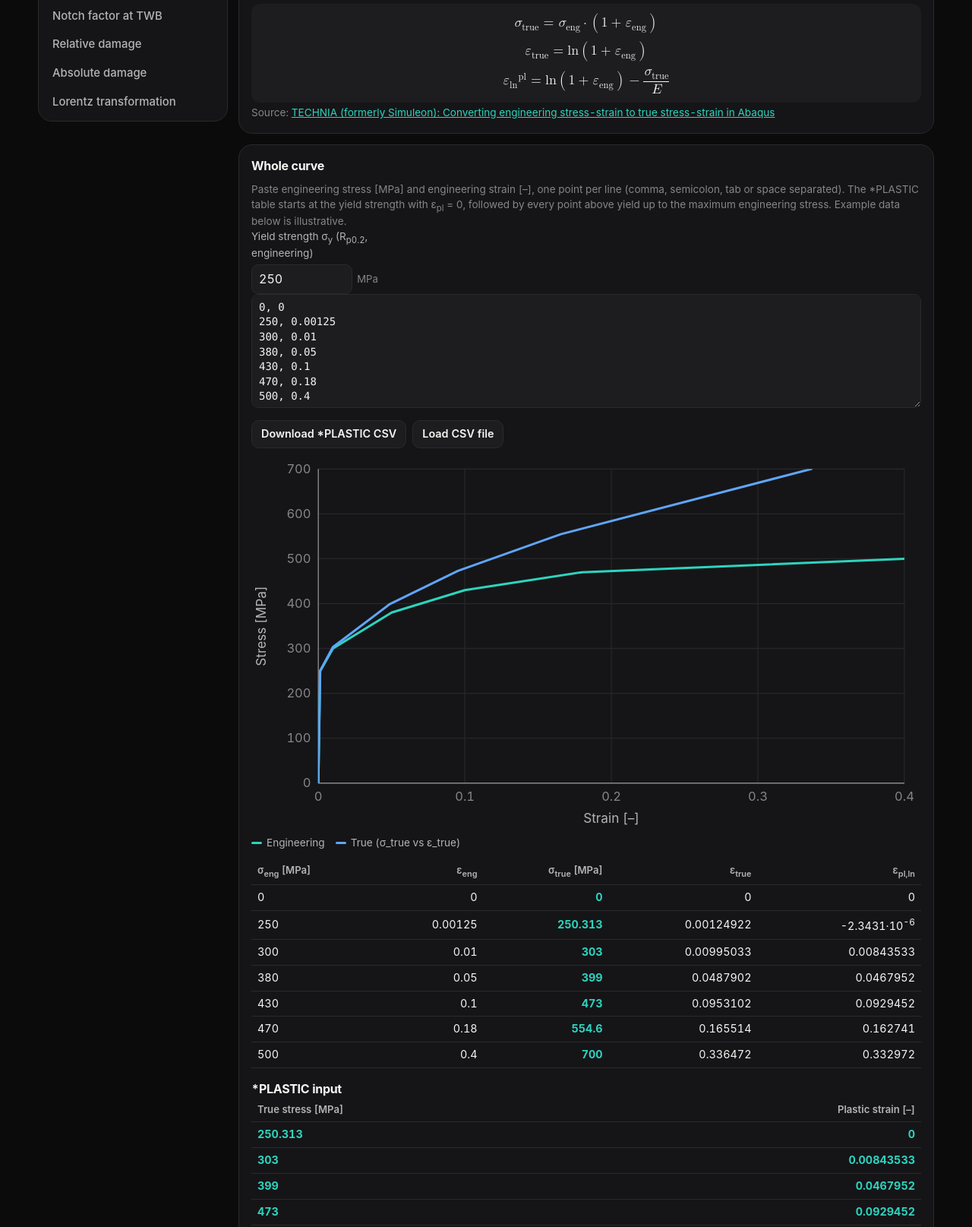
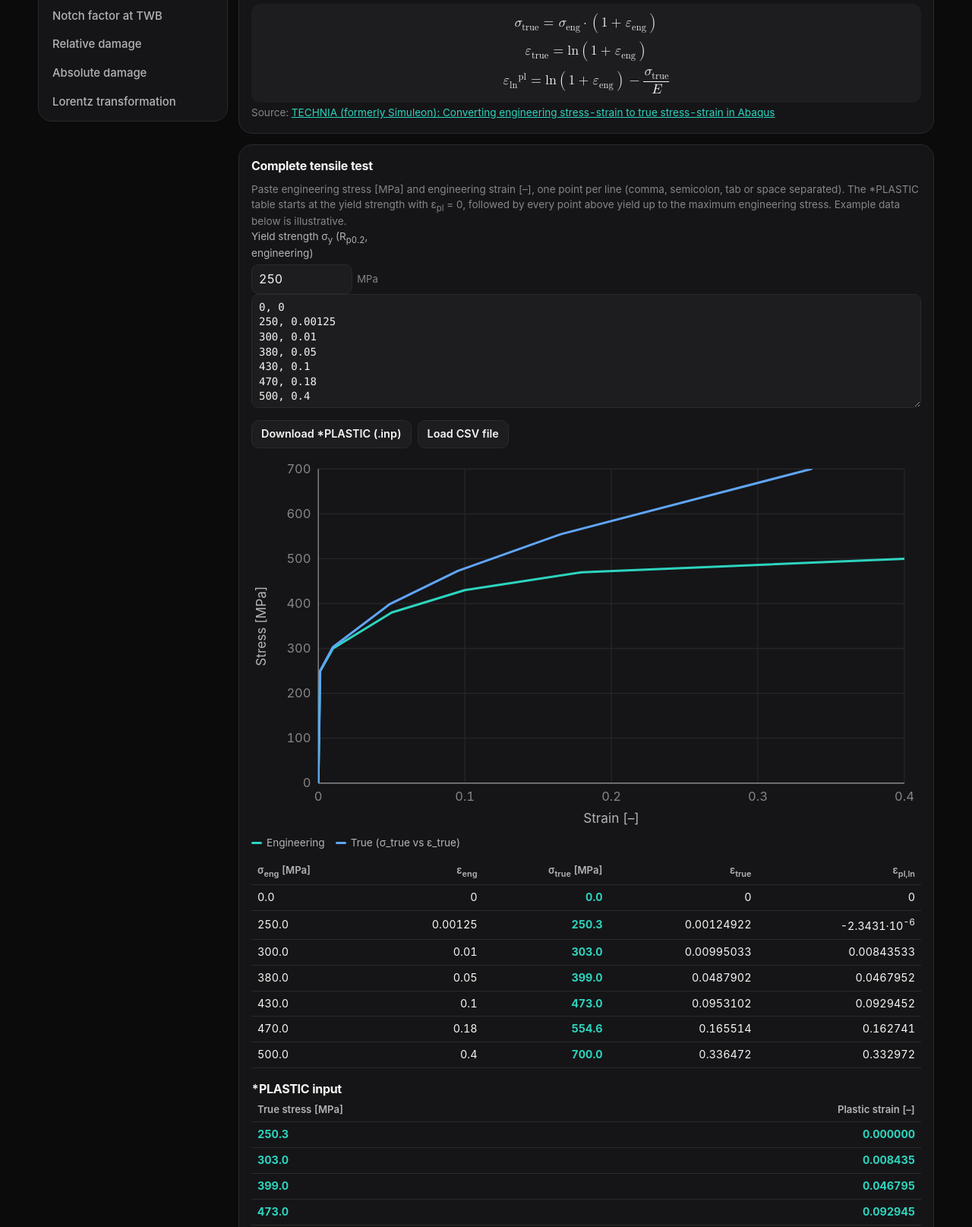
Before and after one commit to fambeho75/eng-calc, a plain HTML site: page index.html in a window 1280 px wide. Shown: the part 388-2003 px from the top of the page at 76% size. Drawn offline with Linux system fonts and the light colour scheme.

Commit message:
PLASTIC .inp download, 1-decimal stresses, rename to Complete tensile test
Co-authored-by: fambeho <fambeho75@users.noreply.github.com>

```diff
--- a/app.js
+++ b/app.js
@@ -91,11 +91,11 @@
         <p class="src">Source: <a href="https://blog.technia.com/en/simulation/converting-engineering-stress-strain-to-true-stress-strain" target="_blank" rel="noopener">TECHNIA (formerly Simuleon): Converting engineering stress-strain to true stress-strain in Abaqus</a></p>
       </div>
       <div class="card">
-        <h3>Whole curve</h3>
+        <h3>Complete tensile test</h3>
         <p class="faint">Paste engineering stress [MPa] and engineering strain [–], one point per line (comma, semicolon, tab or space separated). The *PLASTIC table starts at the yield strength with ε<sub>pl</sub> = 0, followed by every point above yield up to the maximum engineering stress. Example data below is illustrative.</p>
         <div class="fields">${field("et-sy", "Yield strength σ<sub>y</sub> (R<sub>p0.2</sub>, engineering)", "MPa", 250)}</div>
         <textarea id="et-curve" spellcheck="false">${ex.map((p) => p.join(", ")).join("\n")}</textarea>
-        <div class="actions"><button class="btn" id="et-csv">Download *PLASTIC CSV</button><label class="btn">Load CSV file<input id="et-file" type="file" accept=".csv,.txt" hidden></label></div>
+        <div class="actions"><button class="btn" id="et-csv">Download *PLASTIC (.inp)</button><label class="btn">Load CSV file<input id="et-file" type="file" accept=".csv,.txt" hidden></label></div>
         <div id="et-err"></div>
         <div id="et-chart"></div>
         <div class="tbl-wrap" id="et-tbl"></div>
@@ -127,13 +127,13 @@
           { name: "Engineering", pts: pts.map((p) => [p.e, p.s]) },
           { name: "True (σ_true vs ε_true)", pts: pts.map((p) => [p.eTrue, p.sTrue]) }] }));
         out(root, "et-tbl", `<table class="tbl"><thead><tr><th>σ<sub>eng</sub> [MPa]</th><th>ε<sub>eng</sub></th><th>σ<sub>true</sub> [MPa]</th><th>ε<sub>true</sub></th><th>ε<sub>pl,ln</sub></th></tr></thead><tbody>${
-          pts.map((p) => `<tr><td>${fmt(p.s, 6)}</td><td>${fmt(p.e, 6)}</td><td class="out">${fmt(p.sTrue, 6)}</td><td>${fmt(p.eTrue, 6)}</td><td>${fmt(p.ePl, 6)}</td></tr>`).join("")}</tbody></table>
+          pts.map((p) => `<tr><td>${p.s.toFixed(1)}</td><td>${fmt(p.e, 6)}</td><td class="out">${p.sTrue.toFixed(1)}</td><td>${fmt(p.eTrue, 6)}</td><td>${fmt(p.ePl, 6)}</td></tr>`).join("")}</tbody></table>
           <h3 style="margin-top:16px">*PLASTIC input</h3>
           <table class="tbl"><thead><tr><th>True stress [MPa]</th><th>Plastic strain [–]</th></tr></thead><tbody>${
-          plastic.map((q) => `<tr><td class="out">${fmt(q.sTrue, 6)}</td><td class="out">${fmt(q.ePlA, 6)}</td></tr>`).join("")}</tbody></table>${notes.map((n) => `<p class="faint">${n}</p>`).join("")}`);
+          plastic.map((q) => `<tr><td class="out">${q.sTrue.toFixed(1)}</td><td class="out">${q.ePlA.toFixed(6)}</td></tr>`).join("")}</tbody></table>${notes.map((n) => `<p class="faint">${n}</p>`).join("")}`);
       };
       root.addEventListener("input", update);
-      root.querySelector("#et-csv").onclick = () => downloadCsv("plastic.csv", "true_stress_MPa,plastic_strain\n" + plastic.map((p) => `${+p.sTrue.toPrecision(8)},${+p.ePlA.toPrecision(8)}`).join("\n") + "\n");
+      root.querySelector("#et-csv").onclick = () => downloadCsv("plastic.inp", "** *PLASTIC from engineering stress-strain (Engineering Calculations)\n** E = " + num(root, "et-E") + " MPa, yield strength = " + num(root, "et-sy") + " MPa (engineering)\n** true stress [MPa], log plastic strain [-]\n*PLASTIC\n" + plastic.map((p) => `${p.sTrue.toFixed(1)}, ${p.ePlA.toFixed(6)}`).join("\n") + "\n");
       root.querySelector("#et-file").onchange = (e) => fileToTextarea(e.target, root.querySelector("#et-curve"), update);
       update();
     }
--- a/index.html
+++ b/index.html
@@ -32,6 +32,6 @@
   <script src="calc.js?v=1"></script>
   <script src="data.js?v=1"></script>
   <script src="chart.js?v=1"></script>
-  <script src="app.js?v=4"></script>
+  <script src="app.js?v=5"></script>
 </body>
 </html>
```
